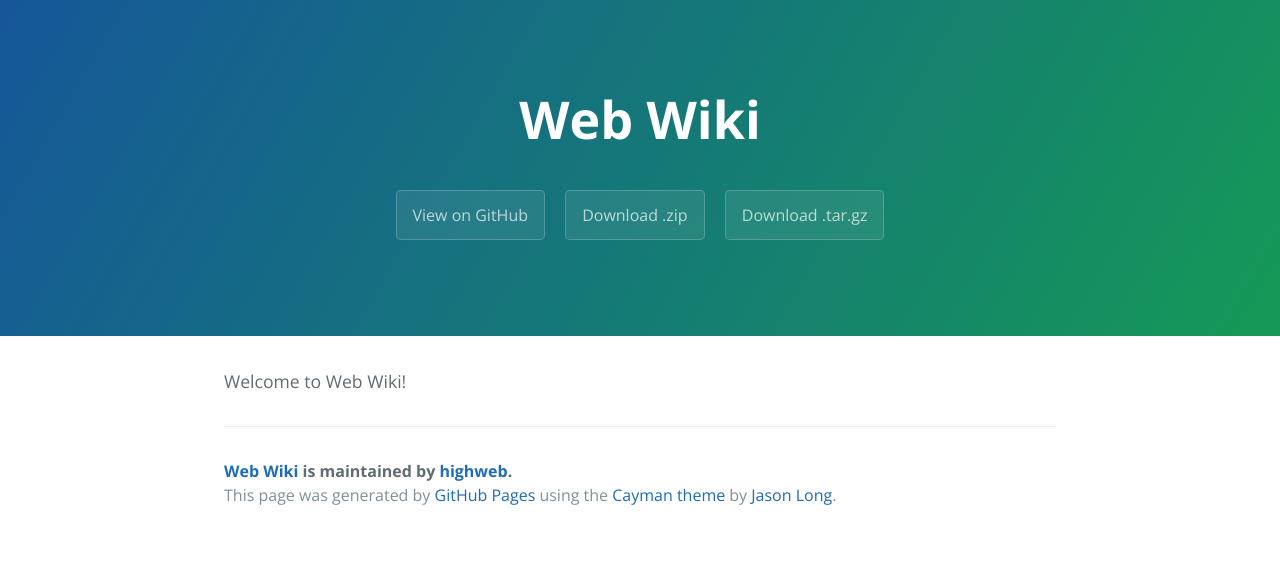
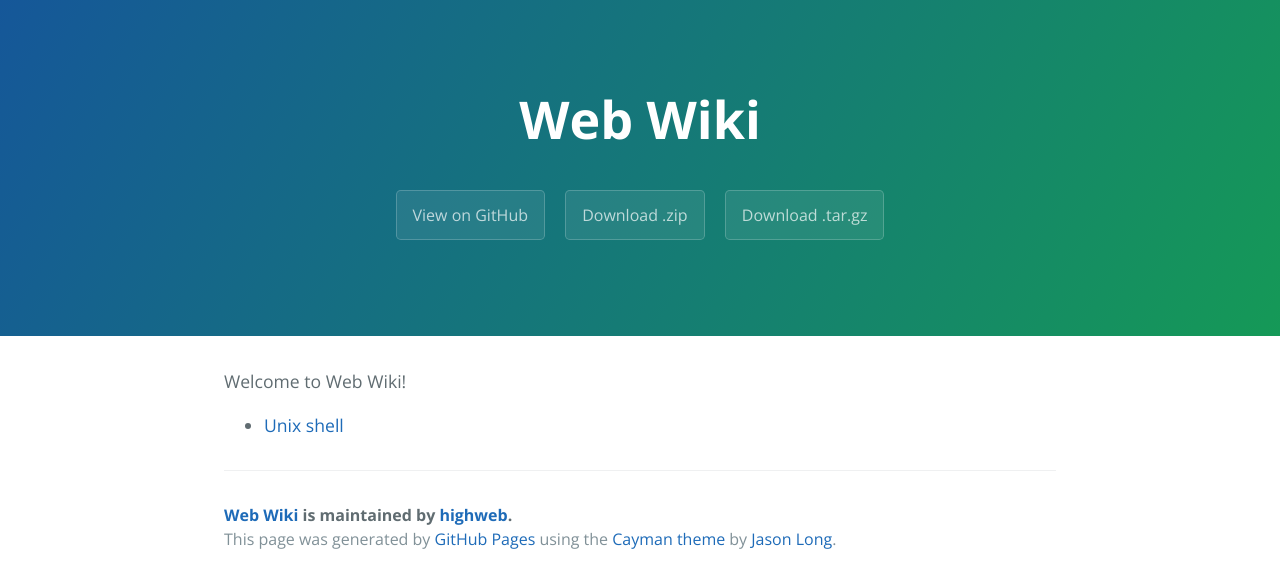
Before and after one commit to highweb/web-wiki, a Jekyll site: the page built from index.md, in a window 1280 px wide. Shown: the top 588 px of the page. Built offline with Jekyll 4.4.1, drawn with Linux system fonts in a browser that asks for light colours.

Commit message:
Update index.md

```diff
--- a/index.md
+++ b/index.md
@@ -4,3 +4,5 @@ title: Web Wiki
 ---
 
 Welcome to Web Wiki!
+
+* [Unix shell](/shell)
```
